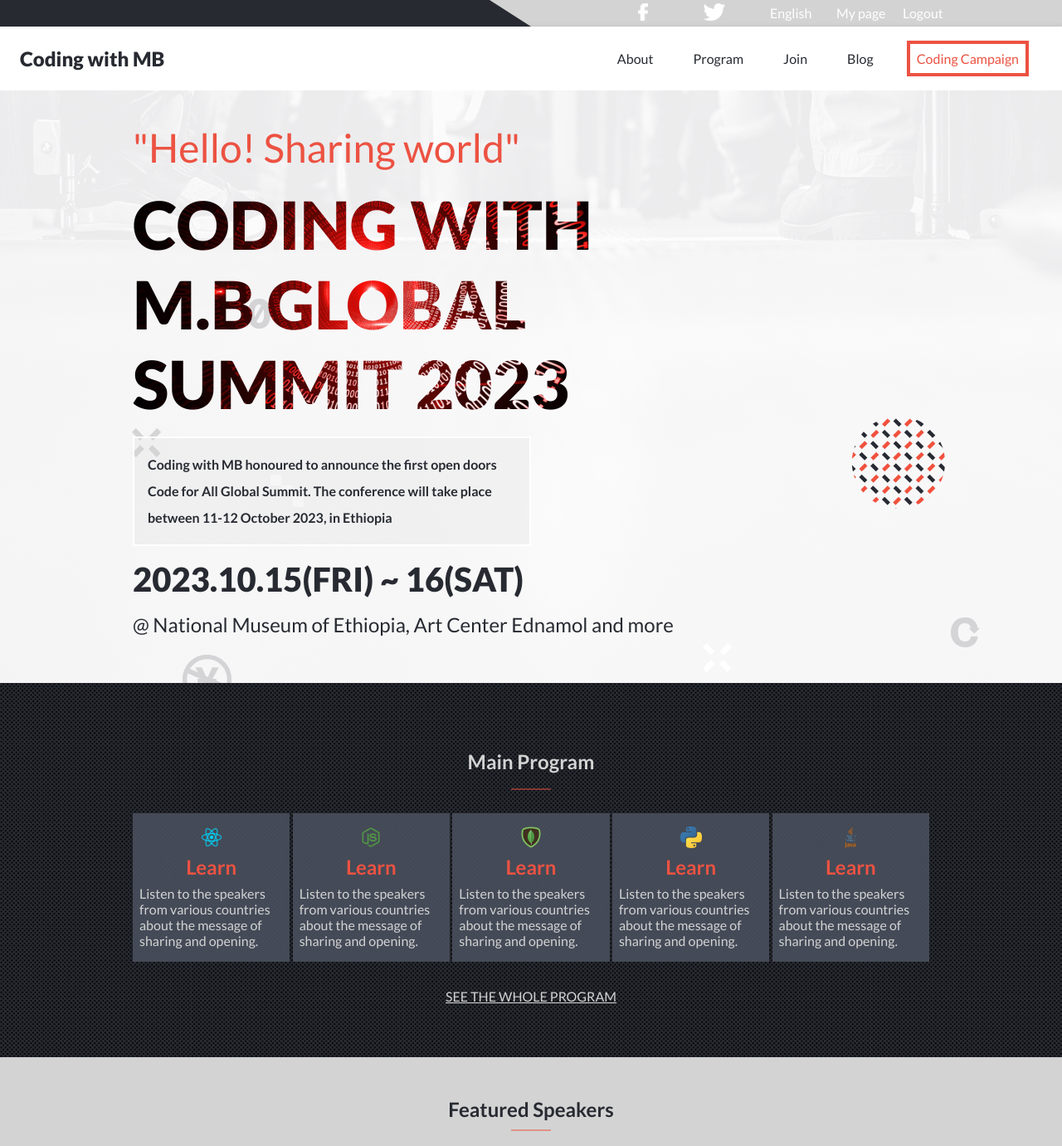
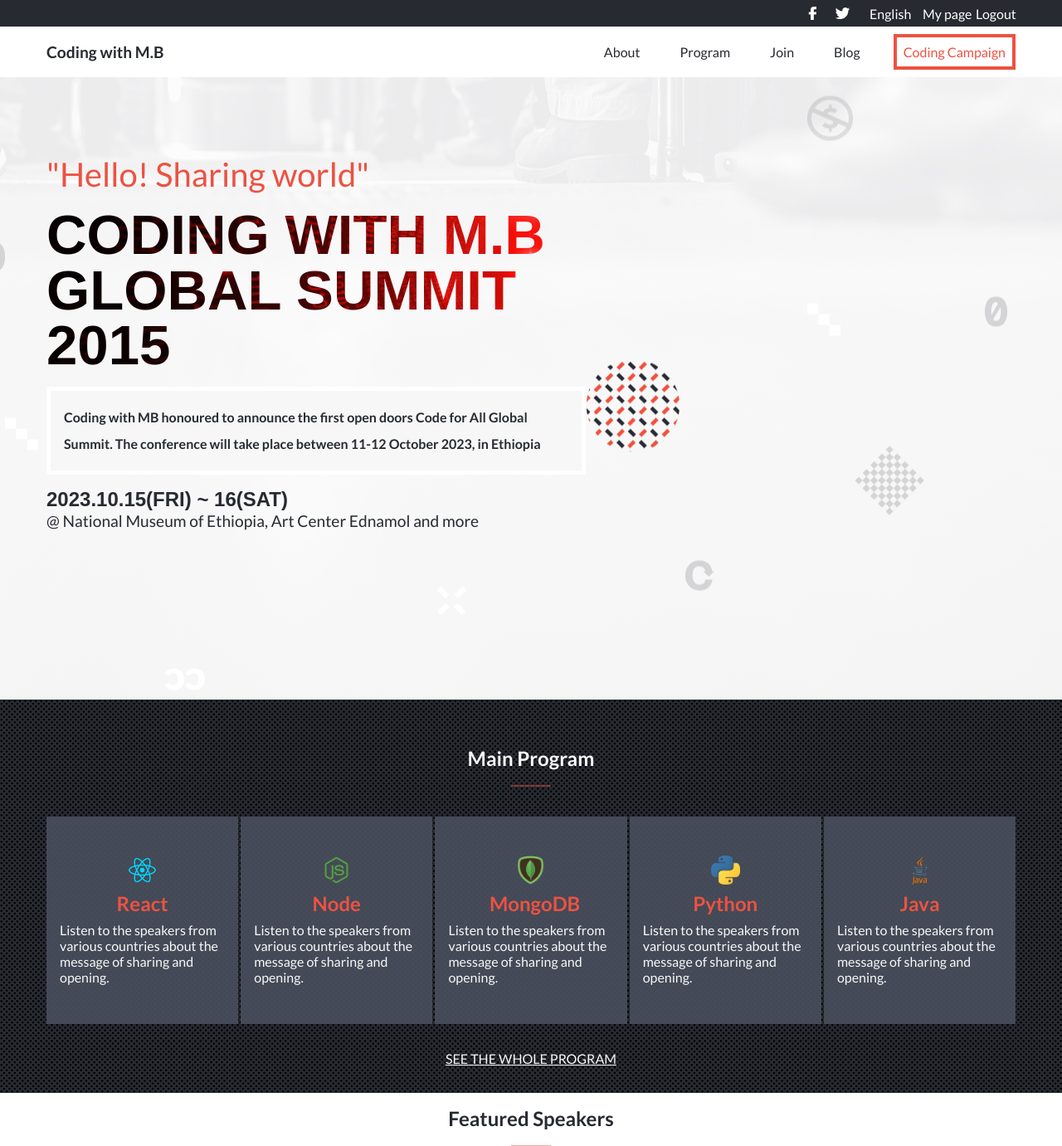
Before and after one commit to muhammedb8826/E-Learning-Project, a website with bundled scripts: page index.html in a window 1280 px wide. Shown: the top 1381 px of the page at 83% size. Built offline with nearby package versions, Linux system fonts and the light colour scheme; files whose address does not match are found by name; a web font is replaced by a local one.

Commit message:
Fix responsiveness of website

```diff
--- a/index.html
+++ b/index.html
@@ -11,12 +11,12 @@
   <body>
     <header>
       <div class="ads-container">
-        <div class="ad-1"></div>
-        <div class="ad-2">
-          <div class="ad-2-content">
+          <div class="ad-content">
             <span
               ><a href="#"
-                ><img src="./images/facebook-icon.png" alt="facebook-icon" /></a
+                ><img
+                  id="facebook"
+                src="./images/facebook-icon.png" alt="facebook-icon" /></a
             ></span>
             <span
               ><a href="#"
@@ -29,7 +29,6 @@
             <span><a href="#">My page</a></span>
             <span><a href="#">Logout</a></span>
           </div>
-        </div>
       </div>
       <div class="mobile-menu-bg"></div>
       <div class="hamburger-menu" id="hamburgerMenu">
@@ -38,7 +37,7 @@
         <div class="bar3"></div>
       </div>
       <nav id="nav">
-        <div class="logo"><a href="index.html">Coding with MB</a></div>
+        <div class="logo"><a href="index.html">Coding with M.B</a></div>
         <ul class="menu">
           <li><a href="about.html">About</a></li>
           <li><a href="#program">Program</a></li>
@@ -51,7 +50,8 @@
     <main class="main">
       <section class="title-and-description">
         <h1 class="main-title">"Hello! Sharing world"</h1>
-        <div class="hero-title">CODING WITH M.B GLOBAL SUMMIT 2023</div>
+        <div class="hero-title">
+          CODING WITH M.B <br> GLOBAL SUMMIT <br> 2015</div>
         <div class="description-text">
           Coding with MB honoured to announce
           the first open doors Code for All Global Summit.
@@ -62,14 +62,16 @@
           @ National Museum of Ethiopia, Art Center Ednamol and more
         </p>
       </section>
-      <section class="main-program">
+    </main>
+    <section class="program">
+      <div class="main-program">
         <h3 class="main-program-title">Main Program</h3>
         <div class="program-container">
           <div class="content">
             <span class="icon">
               <img src="./images/reactjs.png" alt="reactjs" />
             </span>
-            <h4 class="title">Learn</h4>
+            <h4 class="title">React</h4>
             <p>
               Listen to the speakers from various countries about the message of
               sharing and opening.
@@ -79,7 +81,7 @@
             <span class="icon">
               <img src="./images/nodejs.png" alt="nodejs" />
             </span>
-            <h4 class="title">Learn</h4>
+            <h4 class="title">Node</h4>
             <p>
               Listen to the speakers from various countries about the message of
               sharing and opening.
@@ -89,7 +91,7 @@
             <span class="icon">
               <img src="./images/mongodb.png" alt="mongodb" />
             </span>
-            <h4 class="title">Learn</h4>
+            <h4 class="title">MongoDB</h4>
             <p>
               Listen to the speakers from various countries about the message of
               sharing and opening.
@@ -99,7 +101,7 @@
             <span class="icon">
               <img src="./images/python.png" alt="python" />
             </span>
-            <h4 class="title">Learn</h4>
+            <h4 class="title">Python</h4>
             <p>
               Listen to the speakers from various countries about the message of
               sharing and opening.
@@ -109,7 +111,7 @@
             <span class="icon">
               <img src="./images/java.png" alt="jav" />
             </span>
-            <h4 class="title">Learn</h4>
+            <h4 class="title">Java</h4>
             <p>
               Listen to the speakers from various countries about the message of
               sharing and opening.
@@ -119,7 +121,7 @@
             <span class="icon">
               <img src="./images/c++.png" alt="c++" />
             </span>
-            <h4 class="title">Learn</h4>
+            <h4 class="title">C++</h4>
             <p>
               Listen to the speakers from various countries about the message of
               sharing and opening.
@@ -130,11 +132,11 @@
         <div class="see-program">
           <a href="#">SEE THE WHOLE PROGRAM</a>
         </div>
+      </div>
       </section>
-    </main>
-
-    <section class="featured-speaker" id="dynamicPage"></section>
-
+    <section class="featured-speaker-section">
+      <div class="featured-speaker" id="dynamicPage"></div>
+    </section>
     <footer class="footer" id="foo">
       <section class="footer-section">
         <h3 class="footer-title">Partner</h3>
--- a/styles/about.css
+++ b/styles/about.css
@@ -9,24 +9,25 @@
   justify-content: center;
   align-items: center;
   text-align: center;
-  gap: 1.5rem;
-  background-color: rgb(211, 211, 211, 0.3);
-  border-bottom: 2px solid var(--main-color-gray);
+  max-width: var(--main-mx-width);
+   width: 100%;
+  height: 100%;
 }
 
 .title-and-description .hero-title {
+  font-size: 1.7em;
   position: relative;
   color: var(--main-color-red);
-  width: 100%;
   background-clip: unset;
   background-image: none;
   -webkit-text-fill-color: var(--main-color-red);
+  line-height: 26pt;
 }
 
 .title-and-description .hero-title::after {
   content: "";
   position: absolute;
-  top: 5rem;
+  top: 3em;
   left: 50%;
   width: 3rem;
   height: 1px;
@@ -65,12 +66,21 @@
   color: var(--main-color-black);
 }
 
+.main-program-section {
+  display: flex;
+  align-items: center;
+  justify-content: center;
+  flex-direction: column;
+}
+
 .main-program {
   background-color: #fff;
   gap: 2rem;
   padding: 2rem 1rem;
   color: var(--main-color-black);
   background-image: none;
+  width: 100%;
+  max-width: var(--main-mx-width);
 }
 
 .main-program-title {
@@ -81,7 +91,7 @@
 .main-program-title::after {
   content: "";
   position: absolute;
-  top: 4rem;
+  top: 4em;
   left: 50%;
   width: 3rem;
   height: 1px;
@@ -166,17 +176,18 @@
   .title-and-description .hero-title {
     color: var(--main-color-red);
     width: 75%;
+    position: relative;
+    font-size: 3.2em;
+    line-height: 45pt;
   }
 
   .title-and-description .hero-title::after {
-    content: "";
-    position: absolute;
-    top: 13rem;
-    left: 50%;
-    width: 3rem;
-    height: 1px;
-    transform: translate(-50%, -50%);
-    background-color: #ec5242;
+    top: 2.5em;
+  }
+
+  .title-and-description .description-text {
+   width: 100%;
+   max-width: 1000px;
   }
 
   .title-and-description .description-text p {
--- a/styles/style.css
+++ b/styles/style.css
@@ -1,9 +1,12 @@
 @import url("https://fonts.googleapis.com/css2?family=Lato:ital,wght@0,100;0,300;0,400;0,700;0,900;1,100;1,300;1,400;1,700;1,900&display=swap");
+@import url(//db.onlinewebfonts.com/c/d14035f6b1afeabafbee4abb2ebf0fc6?family=COCOGOOSE);
+
 
 :root {
   --main-color-black: #272a31;
   --main-color-red: #ec5242;
-  --main-color-gray: #d3d3d3;
+  --main-color-gray: #f8f8f8;
+  --main-mx-width: 1200px;
 }
 
 *,
@@ -45,8 +48,8 @@
 }
 
 .logo {
-  font-size: 1.5rem;
-  font-weight: 900;
+  font-size: 1.2em;
+  font-weight: 700;
 }
 
 nav.change .logo {
@@ -150,19 +153,20 @@
   flex-direction: column;
   justify-content: center;
   align-items: center;
-  width: 100%;
-  gap: 1rem;
   background-image: url(../images/bg-desktop.png);
+  background-size: fill;
+  background-position: center;
   background-repeat: no-repeat;
+  height: 600px;
 }
 
 .title-and-description {
+  padding: 1em;
   color: var(--main-color-black);
-  padding: 5rem 1rem;
   display: flex;
   flex-direction: column;
   justify-content: center;
-  gap: 1rem;
+  max-width: var(--main-mx-width);
   width: 100%;
   height: 100%;
 }
@@ -178,19 +182,27 @@
   -webkit-text-fill-color: transparent;
   background-position: center;
   color: #ec5242;
+  font-family: 'cocogoose', sans-serif;
+  background-size: cover;
+  font-size: 2em;
+  width: 100%;
   font-weight: 900;
-  font-size: 1.95rem;
-  background-size: cover;
+  line-height: 30pt;
+  margin-top: 1rem;
 }
 
 .title-and-description .description-text {
-  border: 2px solid white;
+  border: 5px solid white;
   padding: 1rem;
-  background-color: rgb(211, 211, 211, 0.2);
+  margin: 1rem 0;
+  background-color: #f7f7f7;
+  max-width: 400px;
+  width: 100%;
 }
 
 .title-and-description .program-time {
-  font-weight: 900;
+  font-family: 'cocogoose', sans-serif;
+  font-weight: 700;
 }
 
 .title-and-description .program-place {
@@ -206,24 +218,32 @@
   flex-direction: column;
   gap: 2rem;
   padding: 2rem 1rem;
+}
+
+.program {
+  display: flex;
+  justify-content: center;
+  align-items: center;
+  width: 100%;
   background-color: var(--main-color-black);
   color: var(--main-color-gray);
   background-image: url(../images/pattern.png);
   background-position: center;
   background-repeat: repeat;
-  background-size: 10%;
+  background-size: 5%;
   backdrop-filter: blur(8px);
 }
 
 .main-program .main-program-title {
-  padding: 1rem;
-  font-size: 1.5rem;
+  position: relative;
+  padding: 1em;
+  font-size: 1.5em;
 }
 
 .main-program-title::after {
   content: "";
   position: absolute;
-  top: 5.5rem;
+  top: 3em;
   left: 50%;
   width: 3rem;
   height: 1px;
@@ -241,11 +261,11 @@
 }
 
 .main-program .program-container .content {
-  padding: 1rem 0.5rem;
+  padding: 1em;
   display: flex;
   justify-content: center;
   align-items: center;
-  gap: 0.5rem;
+  gap: 0.5em;
   background-color: rgb(73, 79, 92, 0.9);
   width: 100%;
 }
@@ -258,19 +278,22 @@
 }
 
 .image-and-description-container img {
-  width: 30%;
+  width: 150px;
   z-index: 2;
-  padding: 0.5rem;
   object-fit: cover;
+  padding: 0.5em;
 }
 
 .content .icon img {
-  width: 100%;
+  width: 35px;
 }
 
 .content .title {
   color: var(--main-color-red);
-  font-size: 1.5rem;
+  font-size: 1.1em;
+  width: 100%;
+  max-width: 100px;
+ text-align-last: auto;
 }
 
 .main-program .join-btn {
@@ -284,27 +307,33 @@
 
 /* *********** featured speakers section */
 
+.featured-speaker-section {
+  display: flex;
+  justify-content: center;
+  align-items: center;
+}
+
 .featured-speaker {
-  padding: 1rem 1rem;
-  background-color: #fff;
+  width: 100%;
+  max-width: var(--main-mx-width);
 }
 
 .title-container {
   width: 100%;
-  padding: 1rem;
+  padding: 1em;
   text-align: center;
   color: var(--main-color-black);
 }
 
 .title-container .title-text {
   position: relative;
-  font-size: 1.5rem;
+  font-size: 1.5em;
 }
 
 .title-container .title-text::after {
   content: "";
   position: absolute;
-  top: 2.5rem;
+  top: 2em;
   left: 50%;
   width: 3rem;
   height: 1px;
@@ -313,10 +342,7 @@
 }
 
 .dynamic-content-container {
-  padding: 2rem 0;
-  display: flex;
-  flex-direction: column;
-  gap: 2rem;
+  padding: 1em;
 }
 
 .image-and-description-container {
@@ -325,22 +351,23 @@
   justify-content: center;
   align-items: center;
   gap: 1rem;
+  margin-bottom: 1em;
 }
 
 .image-and-description-container .transparent-image {
   position: absolute;
-  top: -5px;
-  left: -5px;
-  width: 20%;
-  height: 50%;
+  top: -7px;
+  left: -7px;
+  width: 100px;
+  height: 100px;
   z-index: 1;
 }
 
 .name-and-description-container {
   display: flex;
   flex-direction: column;
-  gap: 0.5rem;
-  font-size: 0.8rem;
+  gap: 0.5em;
+  font-size: 0.8em;
 }
 
 .name-and-description-container .name-of-professor {
@@ -441,41 +468,34 @@
 @media (min-width: 768px) {
   header {
     box-shadow: 2px 2px 7px rgb(0, 0, 0, 0.2);
-    display: block;
+    display: flex;
+    justify-content: center;
+    align-items: center;
+    flex-direction: column;
   }
 
   .ads-container {
     display: flex;
     justify-content: center;
     align-items: center;
-    height: 2rem;
-    background-color: var(--main-color-gray);
+    height: 2em;
+    background-color: var(--main-color-black);
+    width: 100%;
   }
 
-  .ads-container .ad-1 {
-    height: 100%;
-    width: 50%;
-    border-bottom: 32px solid var(--main-color-black);
-    border-right: 50px solid transparent;
-  }
 
-  .ads-container .ad-2 {
-    height: 100%;
-    width: 50%;
+  .ads-container .ad-content {
+    width: 100%;
+    max-width: var(--main-mx-width);
     display: flex;
-    justify-content: center;
+    justify-content: flex-end;
     align-items: center;
   }
 
-  .ad-2 .ad-2-content {
+  .ad-content span {
     display: flex;
+    align-items: center;
     justify-content: center;
-    align-items: center;
-    gap: 1rem;
-  }
-
-  .ad-2 span {
-    width: 4rem;
   }
 
   ul li a {
@@ -485,23 +505,21 @@
     font-weight: 500;
   }
 
-  .ad-2 span a {
+  .ad-content span a {
     text-decoration: none;
     color: #fff;
+    width: 4em;
   }
 
-  .image-and-description-container img {
-    width: 30%;
-    z-index: 2;
+  .ad-content span #twitter {
+    width: 27%;
+    float: right;
+    margin-right: 1.5em;
   }
 
-  .ad-2 span img {
-    height: 50%;
-    width: 20%;
-  }
-
-  .ad-2 span #twitter {
-    width: 40%;
+  .ad-content span #facebook {
+    width: 15%;
+    float: right;
   }
 
   .hamburger-menu {
@@ -514,7 +532,7 @@
 
   nav ul li {
     list-style: none;
-    padding-inline: 1rem;
+    padding-inline: 1em;
   }
 
   .change ul li {
@@ -525,9 +543,11 @@
     display: flex;
     justify-content: space-between;
     align-items: center;
-    box-shadow: 2px 2px 7px rgb(0, 0, 0, 0.2);
-    padding: 1.5rem;
+    padding: 1.2em 0;
+    padding-left: 1em;
     width: 100%;
+    max-width: var(--main-mx-width);
+    z-index: 1;
   }
 
   nav .logo a {
@@ -539,7 +559,7 @@
     display: flex;
   }
 
-  ul li a:hover {
+  nav ul li a:hover {
     color: var(--main-color-red);
   }
 
@@ -554,45 +574,48 @@
 
   /* ************ main ******** */
 
+  .main {
+    height: 750px;
+  }
+
   .title-and-description {
-    padding: 2.5rem 10rem;
-    width: 100%;
-    height: 100%;
+    position: relative;
+    top: -3.5em;
     display: flex;
     justify-content: center;
     align-items: flex-start;
   }
 
   .title-and-description .main-title {
-    font-size: 3em;
+    font-size: 2.5em;
     font-weight: 400;
   }
 
   .title-and-description .hero-title {
-    font-size: 5rem;
-    width: 60%;
+    font-size: 4.2em;
     font-weight: 900;
+    line-height: 50pt;
   }
 
   .title-and-description .description-text {
-    width: 50%;
-    font-weight: 600;
+    max-width: 650px;
+    width: 100%;
+    font-weight: 550;
     font-size: 1em;
     line-height: 2em;
   }
 
-  .title-and-description .program-time {
-    font-size: 2.5rem;
-    font-weight: 900;
-  }
-
   .title-and-description .program-place {
-    font-size: 1.5rem;
+    font-size: 1.2em;
   }
 
   .main-program .program-container {
     flex-direction: row;
     gap: 0.2rem;
+  }
+
+  .content {
+    height: 250px;
   }
 
   .content:hover {
@@ -604,8 +627,9 @@
     flex-direction: column;
   }
 
-  .content .icon img {
-    width: 50%;
+  .content .title {
+    text-align: center;
+    font-size: 1.5em;
   }
 
   .main-program .program-container .last {
@@ -618,50 +642,25 @@
 
   .main-program {
     background-size: 4%;
-    padding: 4rem 10rem;
     width: 100%;
+    max-width: var(--main-mx-width);
   }
 
-  .main-program-title::after {
-    top: 8rem;
-  }
+
 
   /* *****************featured speaker *********** */
 
-  .featured-speaker {
-    padding: 2rem 10rem;
-    background-color: var(--main-color-gray);
-  }
 
   .dynamic-content-container {
-    padding: 4rem 0;
     display: flex;
+    justify-content: space-between;
     flex-wrap: wrap;
-    flex-direction: row;
-    gap: 2rem;
+    margin: 1em 0;
+    gap: 1em;
   }
 
   .image-and-description-container {
-    width: 45%;
-    position: relative;
-    display: flex;
-    justify-content: center;
-    align-items: center;
-    gap: 2rem;
-    padding: 1.5rem;
-  }
-
-  .image-and-description-container .transparent-image {
-    top: 5px;
-    left: 5px;
-    height: 50%;
-  }
-
-  .name-and-description-container {
-    display: flex;
-    flex-direction: column;
-    gap: 0.5rem;
-    font-size: 1rem;
+    width: 48%;
   }
 
   .name-and-description-container .name-of-professor {
```
Also changed, not shown: about.html (+28 -28 lines).
